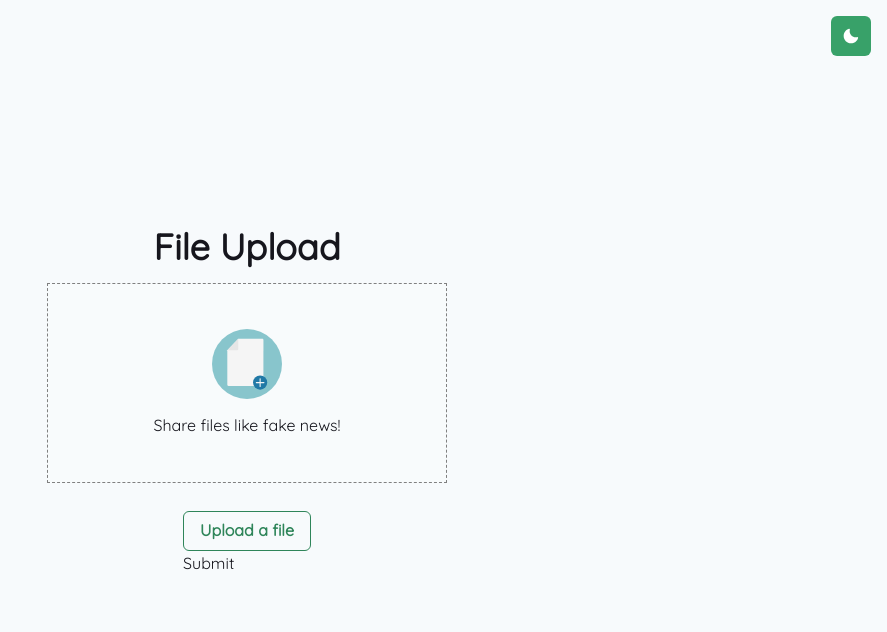
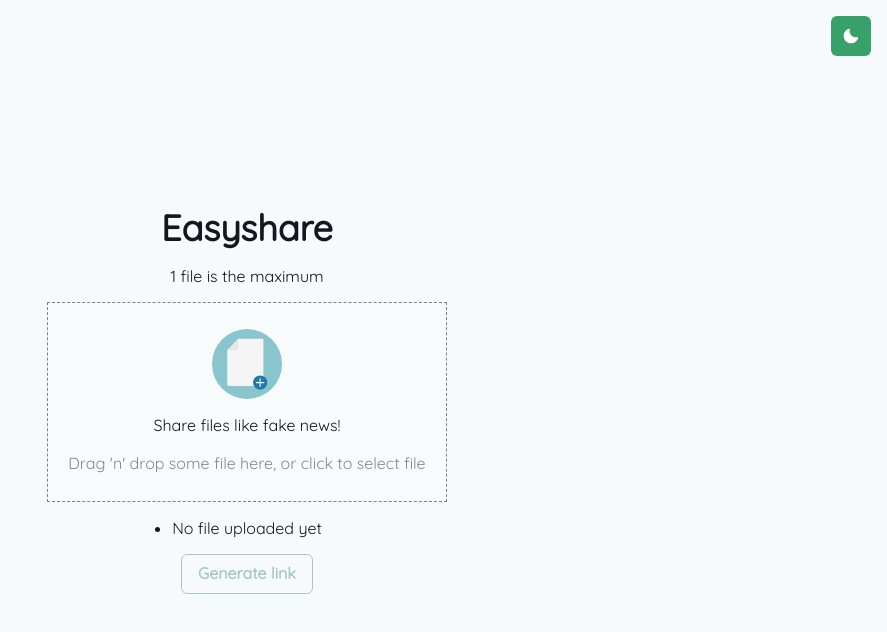
Before and after one commit to JonneBR/easyshare, a Next.js app in the folder client/: page / in a window 1280 px wide. Shown: the top 632 px of the page, without its empty margins (393-1280 px from the left). Built offline with nearby package versions, Linux system fonts and the light colour scheme.

Commit message:
stylization finished with select and drag n drop

```diff
--- a/client/src/components/FileUpload/index.tsx
+++ b/client/src/components/FileUpload/index.tsx
@@ -16,9 +16,6 @@ export const FileUpload = (props: FileUploadProps) => {
   const { ref, ...rest } = register as {
     ref: (instance: HTMLInputElement | null) => void;
   };
-  // console.log("register", register);
-  // console.log("ref", ref);
-  // console.log("rest", rest);
 
   const handleClick = () => inputRef.current?.click();
 
@@ -30,10 +27,11 @@ export const FileUpload = (props: FileUploadProps) => {
         hidden
         accept={accept}
         {...rest}
-        ref={(e) => {
-          ref(e);
-          inputRef.current = e;
-        }}
+        ref={(e) => console.log("inputRef", inputRef.current)}
+        // ref={(e) => {
+        //   ref(e);
+        //   inputRef.current = e;
+        // }}
       />
       <>{children}</>
     </InputGroup>
--- a/client/src/components/InputImage/index.tsx
+++ b/client/src/components/InputImage/index.tsx
@@ -10,36 +10,50 @@ import {
   Text,
   VStack,
 } from "@chakra-ui/react";
-import React from "react";
+import React, { useMemo, useState } from "react";
 import { useDropzone } from "react-dropzone";
 import { useForm } from "react-hook-form";
 import { FileUpload } from "../FileUpload";
 
-type FormValues = {
-  file_: FileList;
-};
+// type FormValues = {
+//   file_: FileList;
+// };
 
 export const InputImage = () => {
-  const { getRootProps, acceptedFiles } = useDropzone({
-    noClick: true,
+  const {
+    getRootProps,
+    acceptedFiles,
+    isFocused,
+    isDragAccept,
+    isDragReject,
+    isDragActive,
+  } = useDropzone({
+    maxFiles: 1,
     onDrop: (files) => validateFiles(files),
   });
-  const files = acceptedFiles.map((file) => (
-    <li key={file.name}>{file.name}</li>
-  ));
 
-  const {
-    register,
-    handleSubmit,
-    formState: { errors },
-  } = useForm<FormValues>();
-  const onSubmit = handleSubmit((data) => console.log("On Submit: ", data));
+  const files = acceptedFiles.length ? (
+    acceptedFiles.map((file) => <li key={file.name}>{file.name}</li>)
+  ) : (
+    <li key="1">No file uploaded yet</li>
+  );
+
+  // const {
+  //   register,
+  //   handleSubmit,
+  //   formState: { errors },
+  // } = useForm<FormValues>();
+  // const onSubmit = handleSubmit((data) => console.log("On Submit: ", data));
 
   const validateFiles = (value: FileList | File[]) => {
-    console.log("VALUE", value.length);
+    console.log("value", value);
+
+    if (value.length > 1) {
+      return "Cannot upload up to 1 file";
+    }
 
     if (value.length < 1) {
-      return "Files is required";
+      return "File is required";
     }
     for (const file of Array.from(value)) {
       const fsMb = file.size / (1024 * 1024);
@@ -53,6 +67,22 @@ export const InputImage = () => {
     return true;
   };
 
+  const acceptStyle = {
+    borderColor: "#00e676",
+  };
+
+  const rejectStyle = {
+    borderColor: "#ff1744",
+  };
+
+  const style = useMemo(
+    () => ({
+      ...(isDragAccept ? acceptStyle : {}),
+      ...(isDragReject ? rejectStyle : {}),
+    }),
+    [isFocused, isDragAccept, isDragReject]
+  );
+
   return (
     <Flex
       height="100vh"
@@ -62,9 +92,11 @@ export const InputImage = () => {
       width="100%"
     >
       <VStack spacing="14px">
-        <Heading as="h1">File Upload</Heading>
+        <Heading as="h1">Easyshare</Heading>
+        <Text>1 file is the maximum</Text>
         <Flex
           _hover={{
+            cursor: "pointer",
             boxShadow: "inset 0 0 10em 1em rgba(255, 255, 255, 0.3)",
           }}
           transition="box-shadow 400ms linear"
@@ -75,15 +107,29 @@ export const InputImage = () => {
           align="center"
           justify="center"
           flexDir="column"
-          {...getRootProps()}
+          {...getRootProps({ style })}
         >
           <VStack spacing="14px">
             <Image width="70px" src="./images/file-svgrepo.svg" />
             <Text>Share files like fake news!</Text>
+            {isDragActive ? (
+              <Text opacity="0.5">Drop the file here ...</Text>
+            ) : (
+              <Text opacity="0.5">
+                Drag 'n' drop some file here, or click to select file
+              </Text>
+            )}
           </VStack>
         </Flex>
         <ul>{files}</ul>
-        <form onSubmit={onSubmit}>
+        <Button
+          colorScheme="green"
+          variant="outline"
+          disabled={acceptedFiles.length ? false : true}
+        >
+          Generate link
+        </Button>
+        {/* <form onSubmit={onSubmit}>
           <FormControl isInvalid={!!errors.file_} isRequired>
             <FileUpload
               accept={"image/*"}
@@ -99,7 +145,7 @@ export const InputImage = () => {
             </FormErrorMessage>
             <button>Submit</button>
           </FormControl>
-        </form>
+        </form> */}
       </VStack>
       {/* <Box>
         <form onSubmit={onSubmit}>
```
